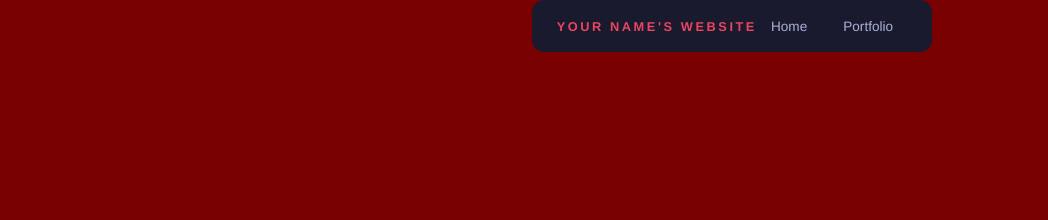
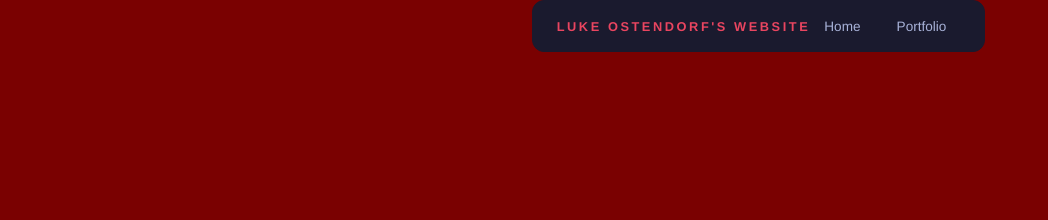
Before and after one commit to LukeO1312/LukeO1312.github.io, a plain HTML site: page index.html in a window 1280 px wide. Shown: the top 220 px of the page, without its empty margins (0-1048 px from the left). Drawn offline with Linux system fonts and the light colour scheme.

Commit message:
Update index.html

```diff
--- a/index.html
+++ b/index.html
@@ -19,7 +19,7 @@
 
     <div class="content">
        <nav>
-    <h1>Your Name's Website</h1>
+    <h1>Luke Ostendorf's Website</h1>
     <ul id="nav-ul">
       <li class="nav-li"><a href="index.html">Home</a></li>
       <li class="nav-li"><a href="portfolio.html">Portfolio</a></li>
```
